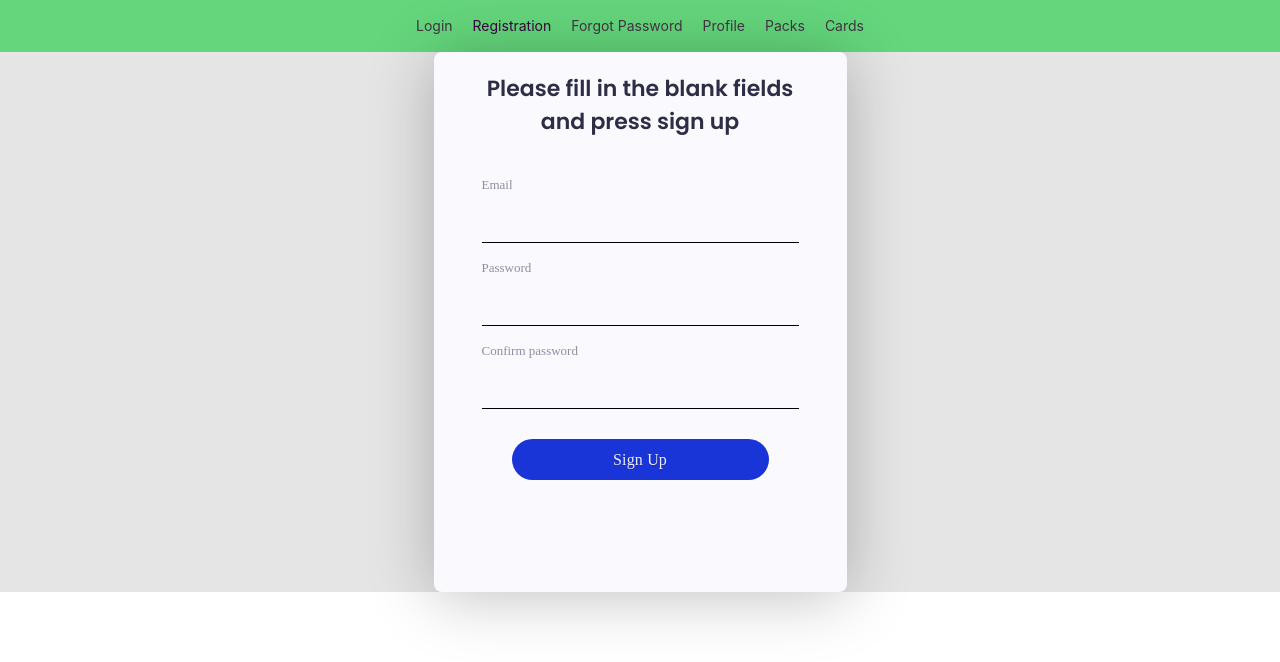
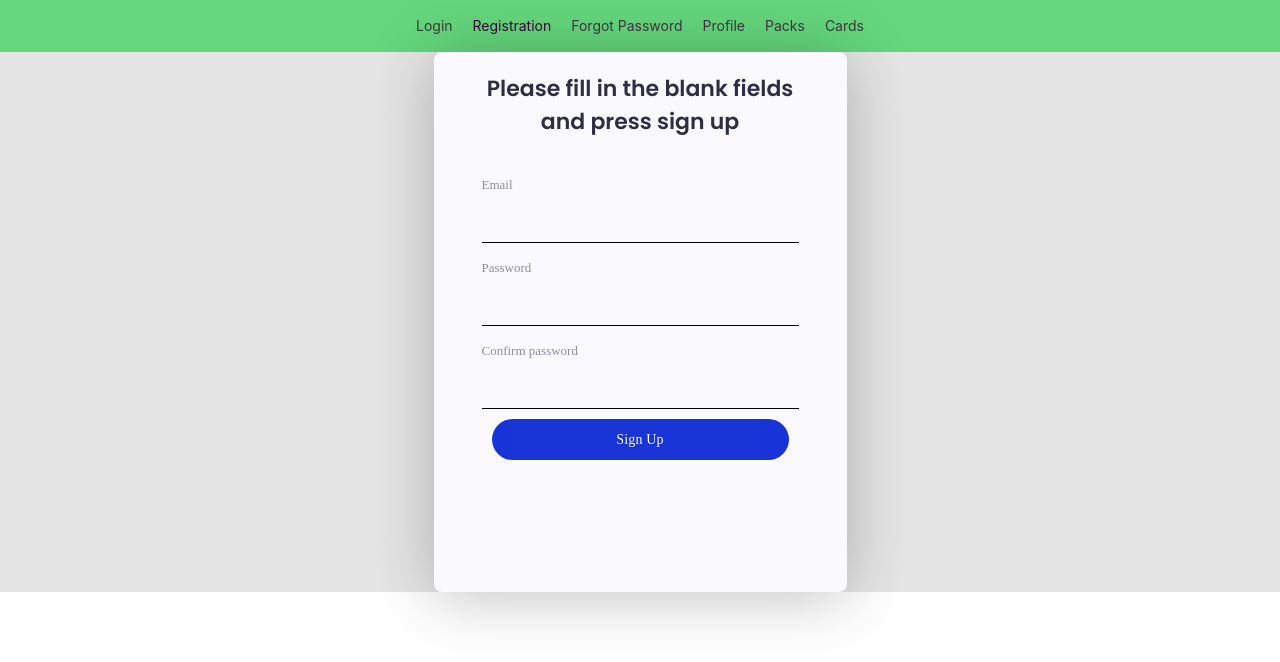
Before and after one commit to Chester7777/learning_Cards, a React (Create React App) app: page /registration in a window 1280 px wide. Shown: the top 662 px of the page. Built offline with nearby package versions, Linux system fonts and the light colour scheme; no server answers.

Commit message:
css for button

```diff
--- a/src/n1-main/m1-ui/components/login/Login.tsx
+++ b/src/n1-main/m1-ui/components/login/Login.tsx
@@ -84,7 +84,6 @@ const LoginContent: React.FC<LoginContentPropsType> = ({
                         primary={true}
                         onClick={onClickLoginButton}
                         label={'Login'}
-                        backgroundColor={'blue'}
                     />
                     <div className={s.errorText}>{error}</div>
 
--- a/src/n1-main/m1-ui/components/registration/Registration.module.css
+++ b/src/n1-main/m1-ui/components/registration/Registration.module.css
@@ -39,31 +39,7 @@
     margin: 15px 0px 0px 0px;
 }
 
-.registerForm Button {
-    font-family: SF UI Display;
-    font-style: normal;
-    font-weight: 500;
-    font-size: 16px;
-    line-height: 19px;
-    /* identical to box height */
 
-    text-align: center;
-    letter-spacing: 0.01em;
-
-    color: #ECECF9;
-
-    text-shadow: 0px 1px 1px rgba(0, 0, 0, 0.25);
-    opacity:0.9;
-    margin: 30px;
-}
-
-.registerForm Button:active {
-    box-shadow: 0 5px #666;
-    transform: translateY(3px);
-}
-.registerForm Button:hover {
-    opacity:1;
-}
 
 
 .background {
```
